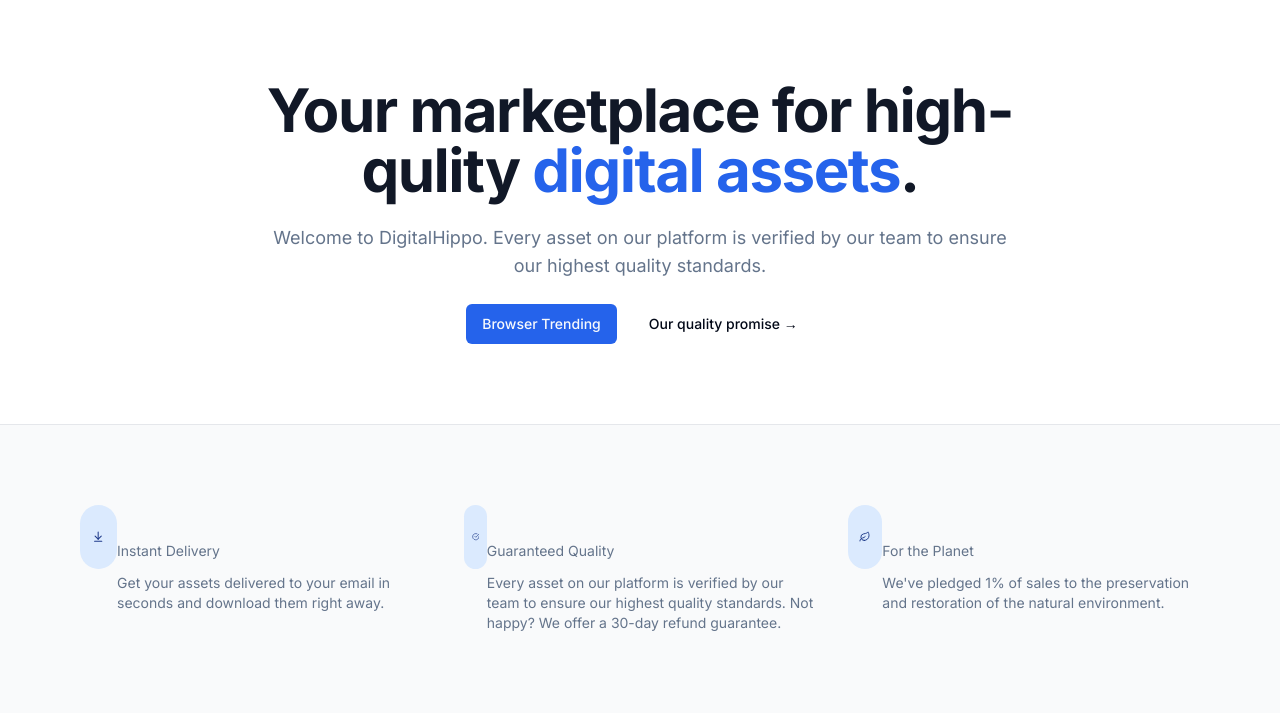
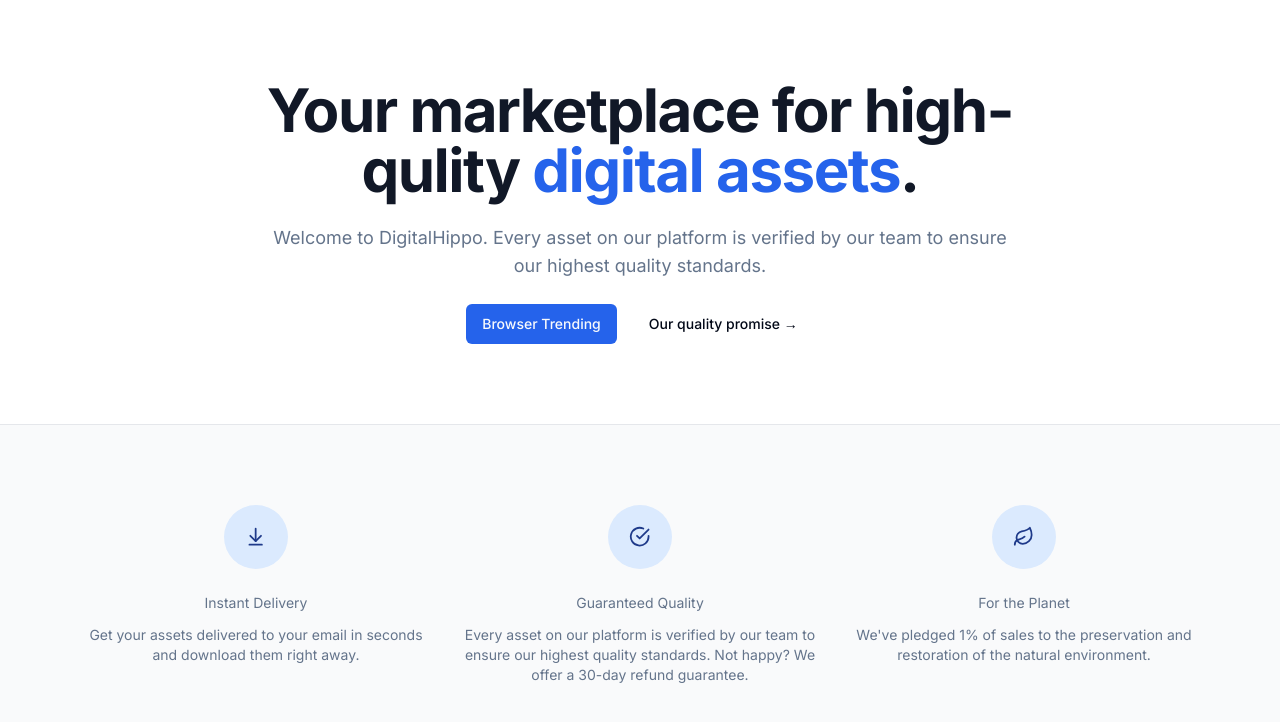
Before and after one commit to rhshuvo44/digital-hippo, a Next.js app: page / in a window 1280 px wide. Shown: the top 722 px of the page. Built offline with nearby package versions, Linux system fonts and the light colour scheme.

Commit message:
perks issu fix

```diff
--- a/src/app/page.tsx
+++ b/src/app/page.tsx
@@ -50,11 +50,12 @@
             {perks.map((perk) => (
               <div
                 key={perk.name}
-                className="text-center md:flex md:items-start md:text-left lg:block lg;text-center"
+                className="text-center md:flex md:items-start md:text-left lg:block lg:text-center"
               >
                 <div className="md:flex-sharink-0 flex justify-center">
                   <div className="h-16 w-16 flex items-center justify-center rounded-full bg-blue-100 text-blue-900">
                     {<perk.Icon className="w-1/3 h-1/3" />}
+                  </div>
                 </div>
                 <div className="mt-6 md:ml-4 md:mt-0 lg:ml-0 lg:mt-6">
                   <h3 className="mt-3 text-sm text-muted-foreground">
@@ -65,7 +66,6 @@
                   </p>
                 </div>
               </div>
-              </div>
             ))}
           </div>
         </MaxwidthWrapper>
```
Lines whose indentation alone changed are shown as unchanged.
